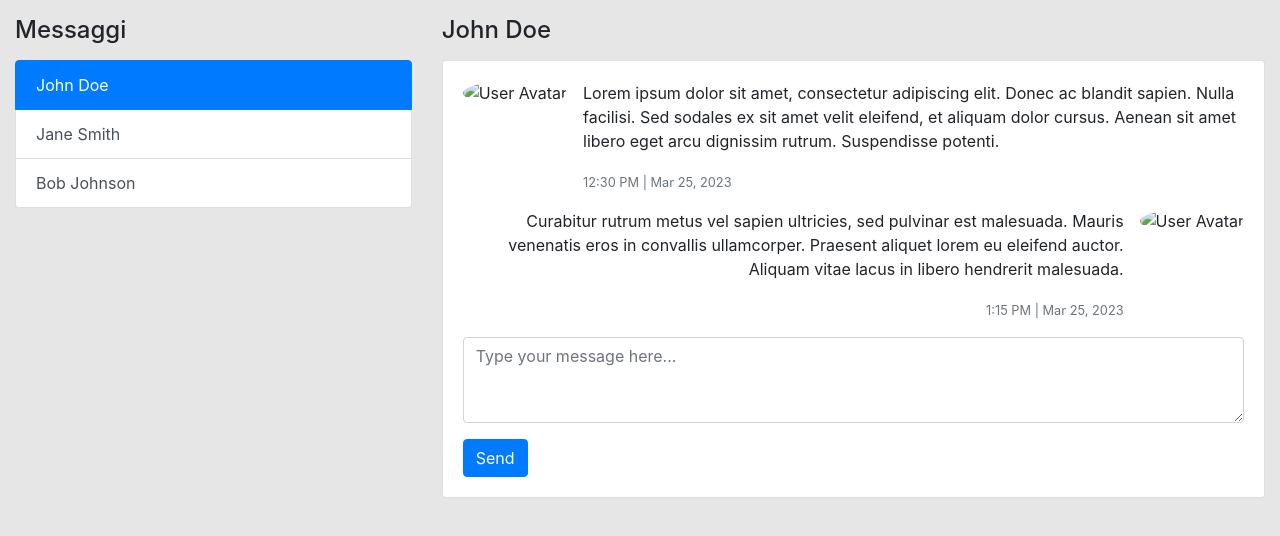
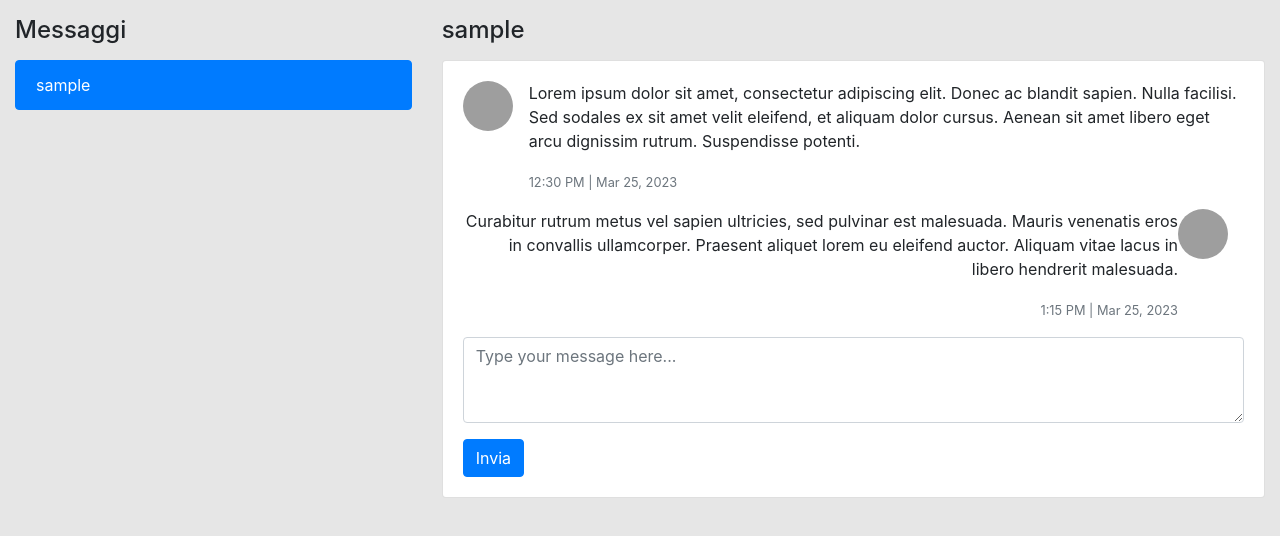
Before and after one commit to lucavisintainer/SocialX, a PHP site: page /messaggi.php in a window 1280 px wide. Shown: the part 66-602 px from the top of the page. Run offline with PHP 8.4, Linux system fonts and the light colour scheme; the visitor is signed in with stand-in values (Sample User, id 1); tables that the repository leaves empty hold one stand-in row (values such as "Sample post"); some libraries are stand-ins or nearby versions; grey boxes are pictures that could not be loaded.

Commit message:
pagina messaggi

```diff
--- a/php/messaggi.php
+++ b/php/messaggi.php
@@ -11,6 +11,7 @@ if (!isset($_SESSION['loggato']) || $_SESSION['loggato'] != true) {
 
 <!DOCTYPE html>
 <html lang="en">
+
 <head>
     <meta charset="UTF-8">
     <meta name="viewport" content="width=device-width, initial-scale=1.0">
@@ -25,6 +26,7 @@ if (!isset($_SESSION['loggato']) || $_SESSION['loggato'] != true) {
         body {
             background-color: #E6E6E6;
         }
+
         .custom-bg {
             background-color: #FFFFFF;
         }
@@ -33,31 +35,91 @@ if (!isset($_SESSION['loggato']) || $_SESSION['loggato'] != true) {
 
 
 <body>
-    <?php include 'header.php'; ?>
+    <?php
+    include 'header.php';
+    $idProfilo =  $_SESSION['idProfilo'];
+    global $fkProfilo1;
+    global $fkProfilo2;
+    global $testo;
+    global $data;
+    global $view;
+    ?>
 
     <!-- Main Content -->
     <div class="container-fluid mt-3">
+        <?php if (messaggi() == true) { ?>
             <div class="row">
-            <!-- Private Messages Section -->
+                <!-- Sezione nomi -->
                 <div class="col-md-4">
                     <h4 class="mb-3">Messaggi</h4>
                     <div class="list-group" id="private-messages-tab" role="tablist">
-                    <a class="list-group-item list-group-item-action active" id="private-messages-tab" data-toggle="list" href="#private-messages" role="tab" aria-controls="private-messages">John Doe</a>
-                    <a class="list-group-item list-group-item-action" id="private-messages-tab" data-toggle="list" href="#private-messages" role="tab" aria-controls="private-messages">Jane Smith</a>
-                    <a class="list-group-item list-group-item-action" id="private-messages-tab" data-toggle="list" href="#private-messages" role="tab" aria-controls="private-messages">Bob Johnson</a>
+                        <?php
+                        $soggetto;
+                        for ($i = 0; $i < count($fkProfilo1); $i++) {
+                            if ($fkProfilo1[$i] != $idProfilo) {
+                                $soggetto = $fkProfilo1[$i];
+                            } else {
+                                $soggetto = $fkProfilo2[$i];
+                            }
+                            if ($i == 0) {
+                        ?>
+                                <a class="list-group-item list-group-item-action active" id="utente1-tab" data-toggle="tab" href="#utente1" role="tab" aria-controls="utente1"><?php echo idProfiloToUsername($soggetto); ?></a>
+                            <?php
+                            } else {
+                            ?>
+                                <a class="list-group-item list-group-item-action" id="<?php echo $soggetto; ?>-tab" data-toggle="tab" href="#<?php echo $soggetto; ?>" role="tab" aria-controls="<?php echo $soggetto; ?>"><?php echo idProfiloToUsername($soggetto); ?></a>
+                        <?php
+                            }
+                        }
+                        ?>
                     </div>
+
+
                 </div>
-            <!-- Private Messages Section -->
-
                 <!-- Chat Section -->
                 <div class="col-md-8">
                     <div class="tab-content" id="chat-tab-content">
-                    <div class="tab-pane fade show active" id="private-messages" role="tabpanel" aria-labelledby="private-messages-tab">
-                        <h4 class="mb-3">John Doe</h4>
+                        <!-- Chat messaggi -->
+                        <?php
+                        for ($i = 0; $i < count($fkProfilo1); $i++) {
+                            if ($fkProfilo1[$i] != $idProfilo) {
+                                $soggetto = $fkProfilo1[$i];
+                            } else {
+                                $soggetto = $fkProfilo2[$i];
+                            }
+                        ?>
+                            <div class="tab-pane fade" id="<?php echo $soggetto; ?>" role="tabpanel" aria-labelledby="<?php echo $soggetto; ?>-tab">
+                                <h4 class="mb-3"><?php echo idProfiloToUsername($soggetto); ?></h4>
                                 <div class="card">
                                     <div class="card-body">
+                                        <!-- Contenuto della chat con Jane Smith -->
+                                    </div>
+                                </div>
+                            </div><?php
+                                }
+                                    ?>
+
+
+                        <div class="tab-pane fade show active" id="utente1" role="tabpanel" aria-labelledby="utente1-tab">
+                            <h4 class="mb-3"><?php $idUtenteChat;
+                                                if ($fkProfilo1[0] != $idProfilo) {
+                                                    echo idProfiloToUsername($fkProfilo1[0]);
+                                                    $idUtenteChat = $fkProfilo1[0];
+                                                } else {
+                                                    echo idProfiloToUsername($fkProfilo2[0]);
+                                                    $idUtenteChat = $fkProfilo2[0];
+                                                } ?>
+                            </h4>
+                            <div class="card">
+                                <div class="card-body">
+
                                     <div class="media mb-3">
-                                <img class="mr-3 rounded-circle" src="https://via.placeholder.com/50x50" alt="User Avatar">
+                                        <img class="mr-3 rounded-circle" src="<?php if (esiste($idUtenteChat) != false) {
+                                                                                    echo esiste($idUtenteChat);
+                                                                                } else {
+                                                                                    echo "../img/icone/profilo.jpeg";
+                                                                                } ?>" alt="User Avatar" style="width: 50px; height: 50px; object-fit: cover;">
+
                                         <div class="media-body">
                                             <p>Lorem ipsum dolor sit amet, consectetur adipiscing elit. Donec ac blandit sapien. Nulla facilisi. Sed sodales ex sit amet velit eleifend, et aliquam dolor cursus. Aenean sit amet libero eget arcu dignissim rutrum. Suspendisse potenti. </p>
                                             <small class="text-muted">12:30 PM | Mar 25, 2023</small>
@@ -68,29 +130,36 @@ if (!isset($_SESSION['loggato']) || $_SESSION['loggato'] != true) {
                                             <p>Curabitur rutrum metus vel sapien ultricies, sed pulvinar est malesuada. Mauris venenatis eros in convallis ullamcorper. Praesent aliquet lorem eu eleifend auctor. Aliquam vitae lacus in libero hendrerit malesuada. </p>
                                             <small class="text-muted">1:15 PM | Mar 25, 2023</small>
                                         </div>
-                                <img class="ml-3 rounded-circle" src="https://via.placeholder.com/50x50" alt="User Avatar">
+                                        <img class="mr-3 rounded-circle" src="<?php if (esiste($idProfilo) != false) {
+                                                                                    echo esiste($idProfilo);
+                                                                                } else {
+                                                                                    echo "../img/icone/profilo.jpeg";
+                                                                                } ?>" alt="User Avatar" style="width: 50px; height: 50px; object-fit: cover;">
+
                                     </div>
                                     <form>
                                         <div class="form-group">
                                             <textarea class="form-control" id="message-textarea" rows="3" placeholder="Type your message here..."></textarea>
                                         </div>
-                                <button type="submit" class="btn btn-primary">Send</button>
+                                        <button type="submit" class="btn btn-primary">Invia</button>
                                     </form>
+
                                 </div>
                             </div>
                         </div>
-                <div class="tab-pane fade" id="group-messages" role="tabpanel" aria-labelledby="group-messages-tab">
-                    <h4 class="mb-3">Group Messages</h4>
-                    <div class="list-group">
-                        <a class="list-group-item list-group-item-action" href="#">Group 1</a>
-                        <a class="list-group-item list-group-item-action" href="#">Group 2</a>
-                        <a class="list-group-item list-group-item-action" href="#">Group 3</a>
+
+
+
+
+
+
+
                     </div>
                 </div>
             </div>
-        </div>
-        <!-- Chat Section -->
-    </div>
+        <?php } else {
+            echo "Non hai ancora nessun messaggio";
+        } ?>
     </div>
 
     <!-- Bootstrap JavaScript and jQuery -->
@@ -98,4 +167,49 @@ if (!isset($_SESSION['loggato']) || $_SESSION['loggato'] != true) {
     <script src="https://cdnjs.cloudflare.com/ajax/libs/popper.js/1.12.9/umd/popper.min.js"></script>
     <script src="https://maxcdn.bootstrapcdn.com/bootstrap/4.0.0/js/bootstrap.min.js"></script>
 </body>
+
 </html>
+
+<?php
+function messaggi()
+{
+    include 'connessione.php';
+    $idProfilo =  $_SESSION['idProfilo'];
+    $query = "SELECT * FROM messaggi WHERE fkProfilo1='$idProfilo' OR fkProfilo2='$idProfilo' ORDER BY data DESC";
+    $result = $db_conn->query($query);
+    if ($result->num_rows > 0) {
+        while ($row = $result->fetch_assoc()) {
+            global $fkProfilo1;
+            $fkProfilo1[] = $row['fkProfilo1'];   //chi invia il messaggio
+            global $fkProfilo2;
+            $fkProfilo2[] = $row['fkProfilo2'];   //chi riceve il messaggio
+            global $testo;
+            $testo[] = $row['testo'];   //testo del messaggio
+            global $data;
+            $data[] = $row['data'];   //testo del messaggio
+            global $view;
+            $view[] = $row['view'];   //testo del messaggio
+        }
+        return true;
+    } else {
+        return false; //Non ci sono messaggi
+    }
+}
+
+
+
+function esiste($idProfilo)
+{
+    // vedere se esiste una foto profilo con id utente
+    $dir = '../img/immaginiProfilo/';
+    $extensions = ['jpg', 'jpeg', 'png']; // array delle estensioni delle immagini possibili
+
+    foreach ($extensions as $extension) {
+        $src = $dir . $idProfilo . '.' . $extension;
+        if (file_exists($src)) {
+            return $src;
+        }
+    }
+    return false;
+}
+?>
```
Also changed, not shown: img/immaginiProfilo/31.png (added). Lines whose indentation alone changed are shown as unchanged.
